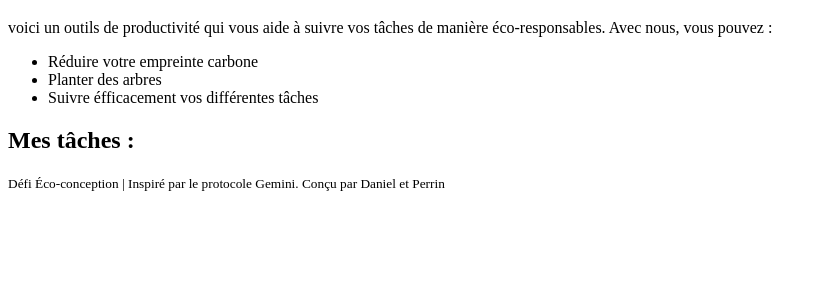
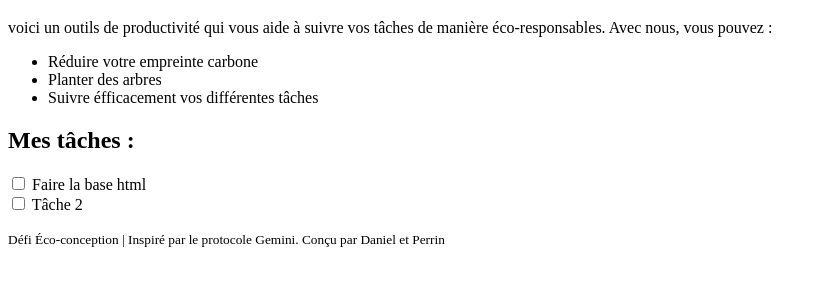
Before and after one commit to Perrinworld/Num-rique-Essentiel, a plain HTML site: page index.html in a window 1280 px wide. Shown: the part 61-346 px from the top of the page, without its empty margins (0-827 px from the left). Drawn offline with Linux system fonts and the light colour scheme.

Commit message:
structure de base

```diff
--- a/index.html
+++ b/index.html
@@ -20,7 +20,16 @@
     </head>
 
     <body>
-        <h2>Mes tâches :</h2>
+
+        <label><h2>Mes tâches :</h2>
+            <input type="checkbox" id="tâche1" name="Nom de tâche 1" value = "Faire la tâche 1" placeholder="exemple vide">
+            Faire la base html
+        </label><br>
+
+        <label>
+            <input type="checkbox" id="tâche2" name="Nom de tâche 2 " placeholder="exemple vide">
+        </label> Tâche 2
+
 
         <footer>
         <p><small>
```
